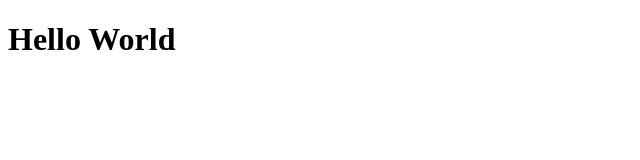
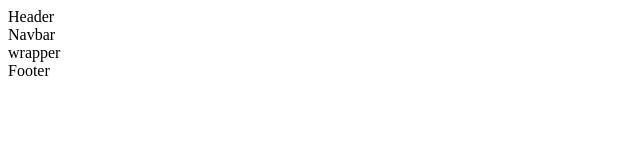
Before and after one commit to Wargrimm/2024-12-03_v2, a website: page index.html in a window 1280 px wide. Shown: the whole page, without its empty margins (0-640 px from the left). Drawn offline with Linux system fonts and the light colour scheme.

Commit message:
Base div pour le CSS

```diff
--- a/index.html
+++ b/index.html
@@ -6,6 +6,9 @@
     <title>Formation Javascript</title>
 </head>
 <body>
-    <h1>Hello World</h1>
+    <div>Header</div>
+    <div>Navbar</div>
+    <div>wrapper</div>
+    <div>Footer</div>
 </body>
 </html>
```
